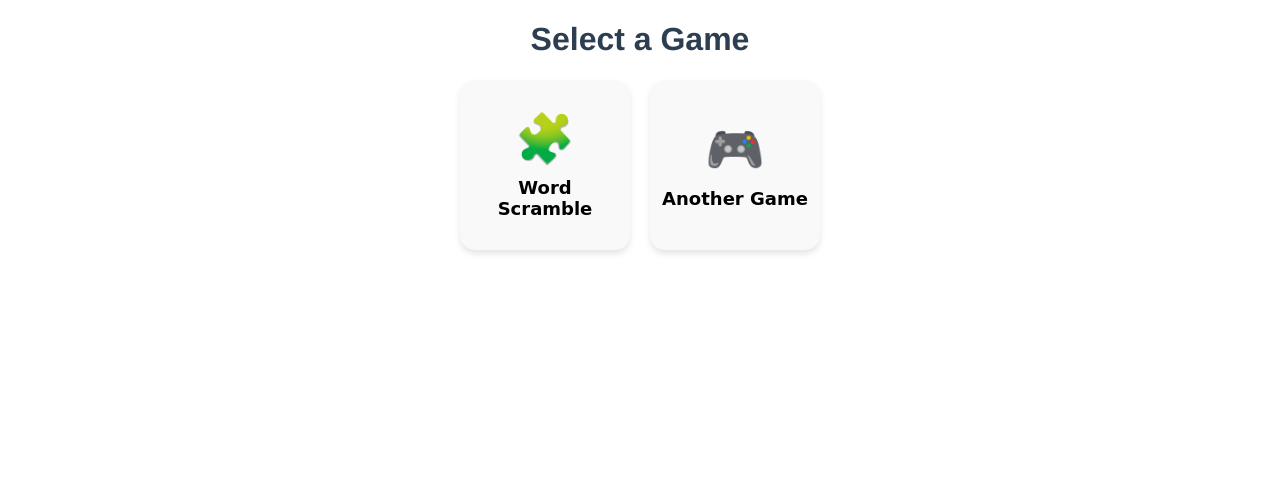
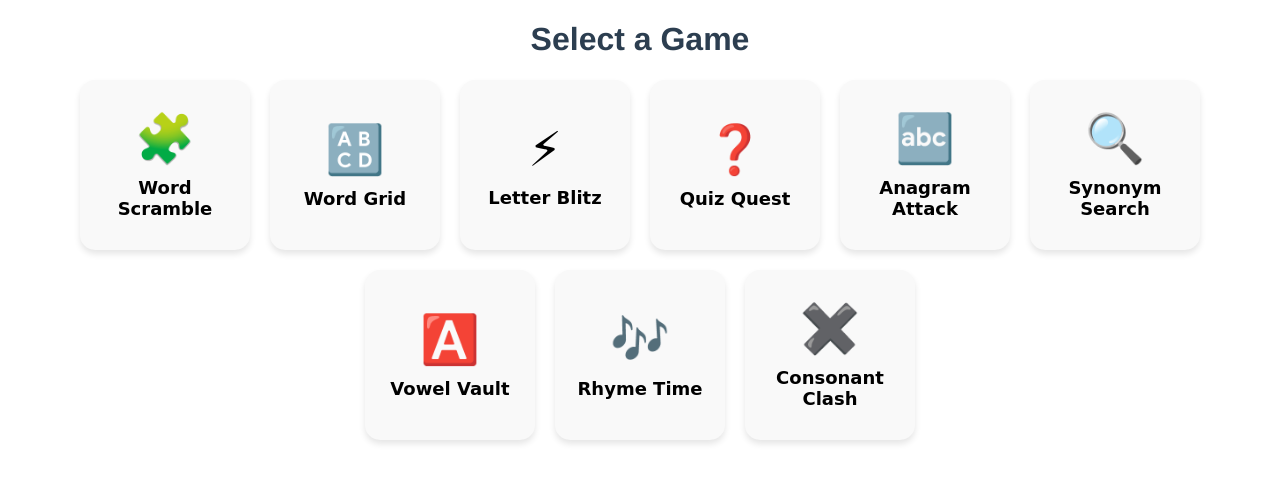
Before and after one commit to joseph-johnson27001/game-world, a Vue app: page / in a window 1280 px wide. Shown: the top 482 px of the page. Built offline with nearby package versions, Linux system fonts and the light colour scheme; the HTML template or start-up script is replaced by a standard one.

Commit message:
Dummy games array info

```diff
--- a/src/views/GameSelection.vue
+++ b/src/views/GameSelection.vue
@@ -29,9 +29,44 @@ export default {
           link: "/word-scramble/categories",
         },
         {
-          name: "Another Game",
-          icon: "🎮",
-          link: "/another-game/categories",
+          name: "Word Grid",
+          icon: "🔠",
+          link: "/word-grid",
+        },
+        {
+          name: "Letter Blitz",
+          icon: "⚡",
+          link: "/letter-blitz",
+        },
+        {
+          name: "Quiz Quest",
+          icon: "❓",
+          link: "/quiz-quest",
+        },
+        {
+          name: "Anagram Attack",
+          icon: "🔤",
+          link: "/anagram-attack",
+        },
+        {
+          name: "Synonym Search",
+          icon: "🔍",
+          link: "/synonym-search",
+        },
+        {
+          name: "Vowel Vault",
+          icon: "🅰️",
+          link: "/vowel-vault",
+        },
+        {
+          name: "Rhyme Time",
+          icon: "🎶",
+          link: "/rhyme-time",
+        },
+        {
+          name: "Consonant Clash",
+          icon: "✖️",
+          link: "/consonant-clash",
         },
       ],
     };
```
